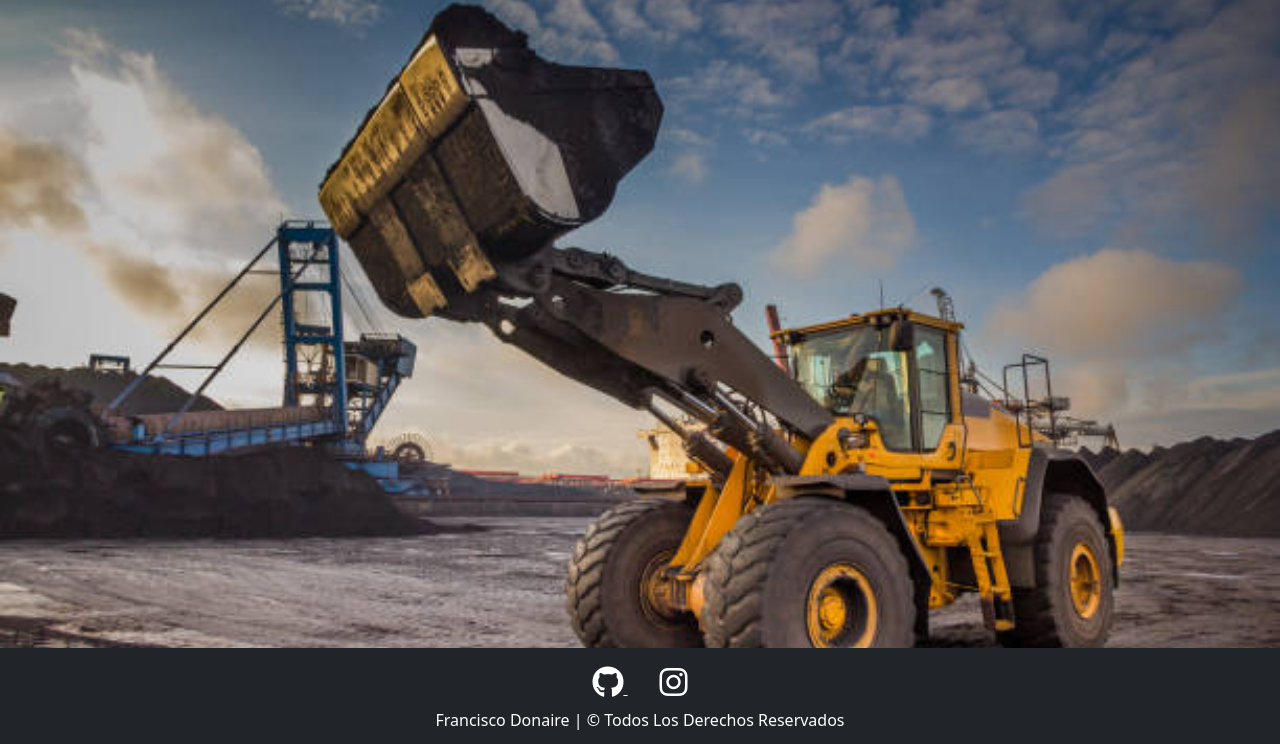
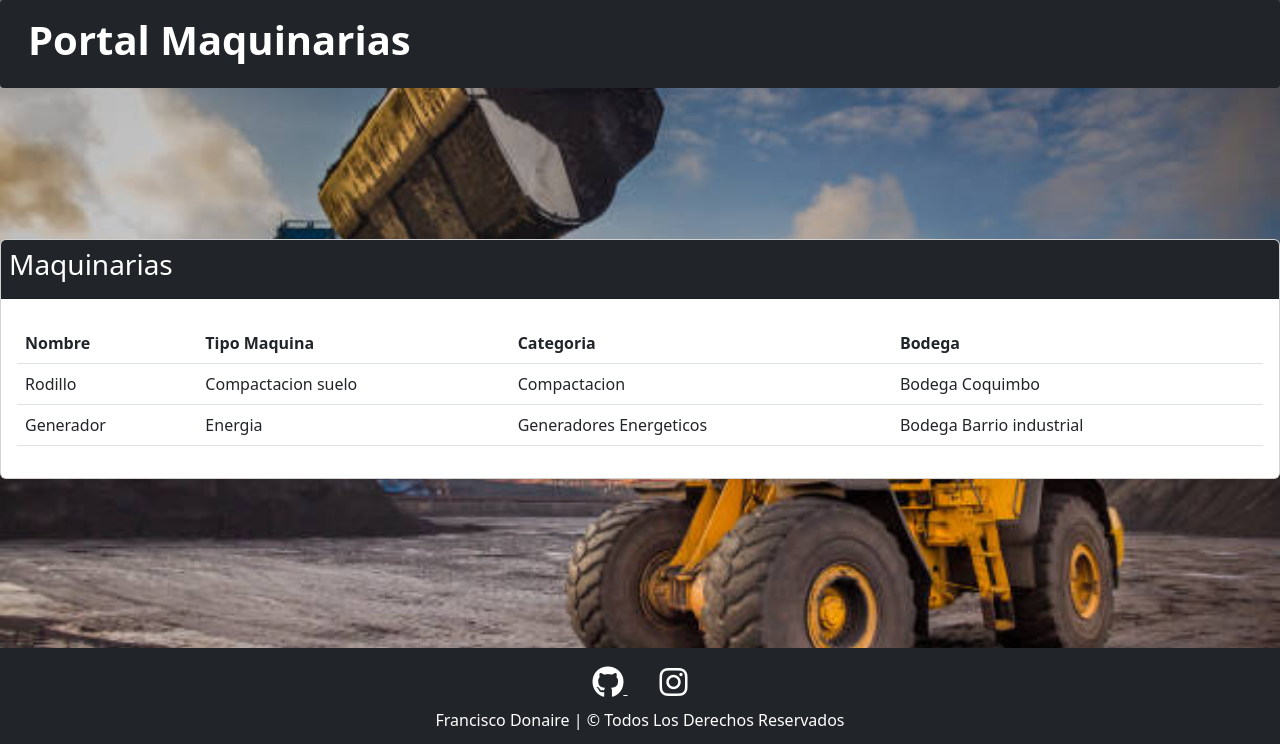
Before and after one commit to franciscoalejandro898/H-A-Maquinaria, a Django app: page /maquinaria/ in a window 1280 px wide. Shown: the part 56-800 px from the top of the page. Run offline with Django 4.2, Linux system fonts and the light colour scheme; some libraries are stand-ins or nearby versions.

Commit message:
cambios en template

```diff
--- a/arriendo/templates/base/base.html
+++ b/arriendo/templates/base/base.html
@@ -51,7 +51,7 @@
                 <span class="navbar-toggler-icon"></span>
             </button>
             <div class="collapse navbar-collapse" id="collapsibleNavId">
-                <ul class="navbar-nav me-auto mt-2 mt-lg-0 ml-1" ">
+                <ul class="navbar-nav me-auto mt-2 mt-lg-0 ml-1">
                     <li class="nav-item">
                         <a class="nav-link active" href="{% url 'home' %}" aria-current="page">Inicio<span class="visually-hidden">(current)</span></a>
                     </li>
--- a/arriendo/templates/maquinaria/maquinaria_index.html
+++ b/arriendo/templates/maquinaria/maquinaria_index.html
@@ -1 +1,53 @@
 {% extends "base/base.html" %}
+{% block content %}
+
+
+<div class="p-3 mb-5 bg-dark rounded-1 table-responsive">
+    <div class="container-fluid py-">
+      <h1 class="display-10 fw-bold text-white">Portal Maquinarias</h1>
+    </div>
+  </div>
+
+<!--Tabla Maquinarias -->
+<div class="card">
+    <div class="card-header p-2 bg-dark text-white table table-auto">
+        <h2 class=" fw-normal fs-3">Maquinarias</h2>
+    </div>
+    <div class="card-body">
+        <h4 class="card-title"></h4>
+        <div class="table-responsive">
+            <table class="table">
+                <thead>
+                    <tr>
+                        <th scope="col">Nombre</th>
+                        <th scope="col">Tipo Maquina</th>
+                        <th scope="col">Categoria</th>
+                        <th scope="col">Bodega</th>
+                    </tr>
+                </thead>
+                <tbody>
+                    <tr class="">
+                        <td scope="row">Rodillo</td>
+                        <td>Compactacion suelo</td>
+                        <td>Compactacion</td>
+                        <td>Bodega Coquimbo</td>
+                    </tr>
+                    <tr class="">
+                        <td scope="row">Generador</td>
+                        <td>Energia</td>
+                        <td>Generadores Energeticos</td>
+                        <td>Bodega Barrio industrial</td>
+                    </tr>
+                </tbody>
+            </table>
+        </div>
+
+    </div>
+
+</div>
+
+
+
+
+
+{% endblock %}
```
Also changed, not shown: arriendo/templates/base/index.html (+5 -8 lines), arriendo/templates/cliente/clientes_index.html (+11 -9 lines).
